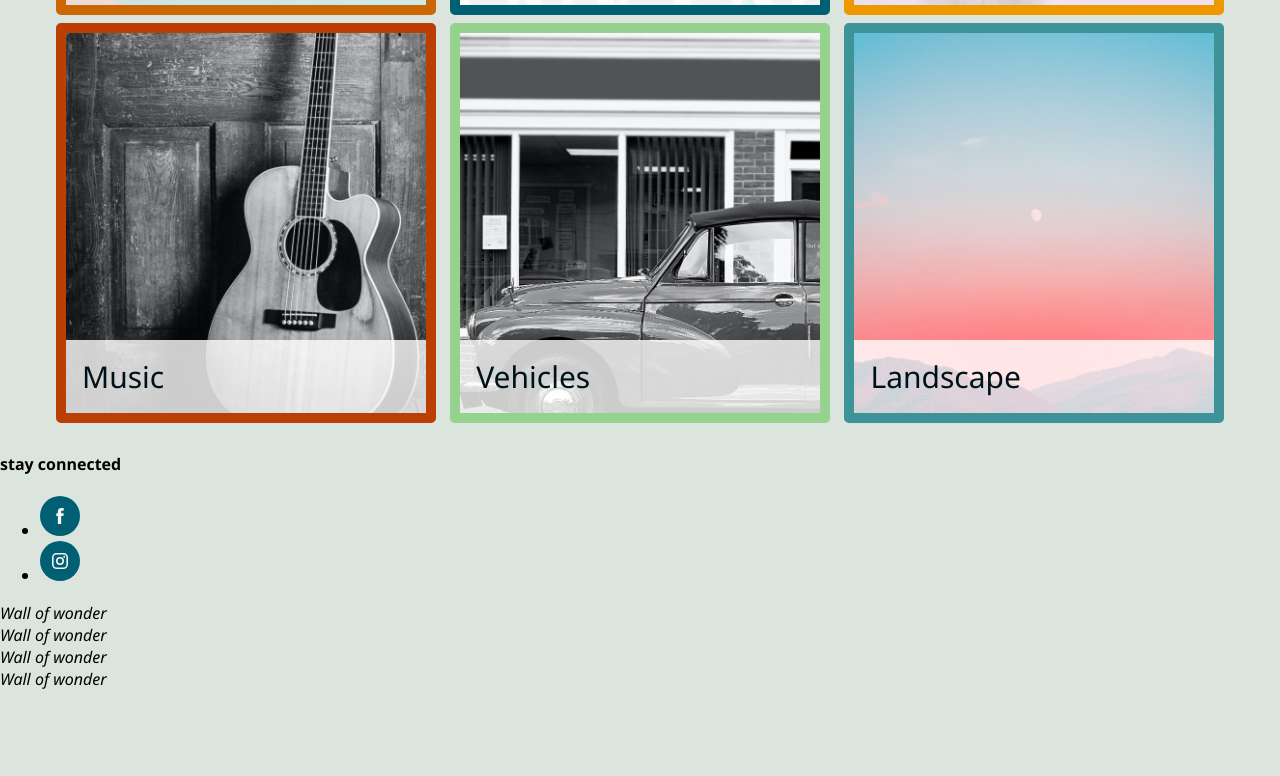
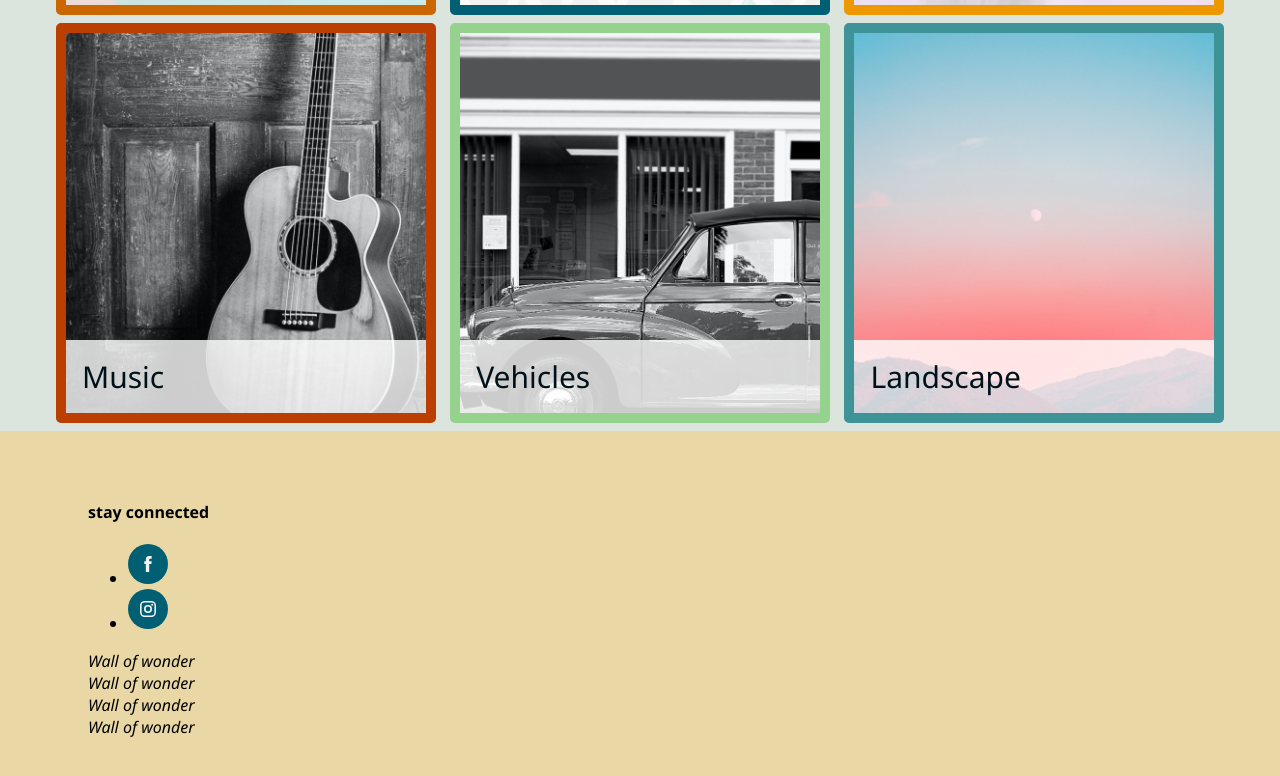
Before and after one commit to akgmage/responsive-photo-collections, an Angular app: page / in a window 1280 px wide. Shown: the part 946-1722 px from the top of the page. Before the commit the page ends 1636 px from the top, so only its background shows below. Built offline with nearby package versions, Linux system fonts and the light colour scheme.

Commit message:
limit width and center to line up with rest of page

```diff
--- a/src/app/app.component.scss
+++ b/src/app/app.component.scss
@@ -87,7 +87,17 @@ figcaption a {
   max-height: 100px;
   display: block;
 }
-
+/* footer styles */
+.footer {
+  background-color: var(--color5);
+}
+footer {
+  padding: 3rem;
+  display: flex;
+  flex-flow: column wrap;
+  max-width: 1200px;
+  margin: 0 auto;
+}
 /* Initial mobile layout: a series of images stacked on top of each other with the figure caption over the image. */
 
 /* At this breakpoint, transition to 2 figures per line */
```
